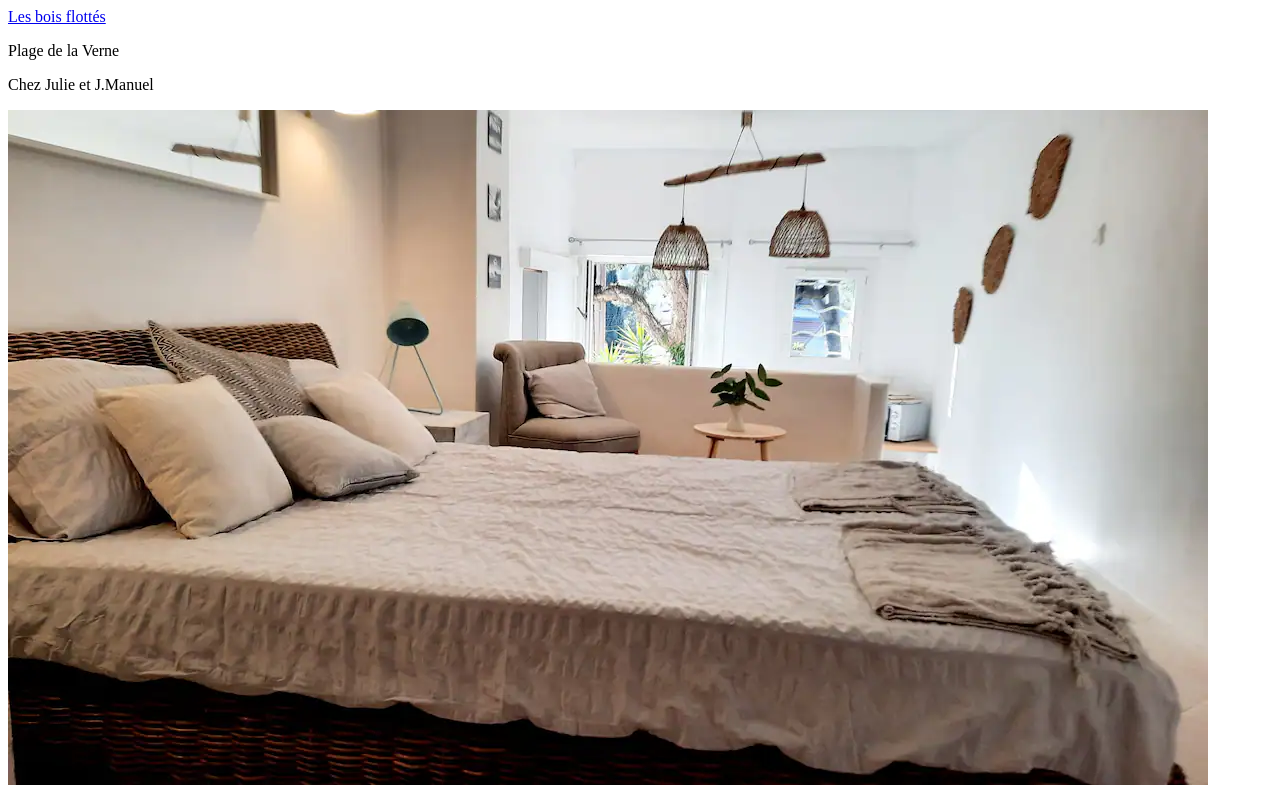
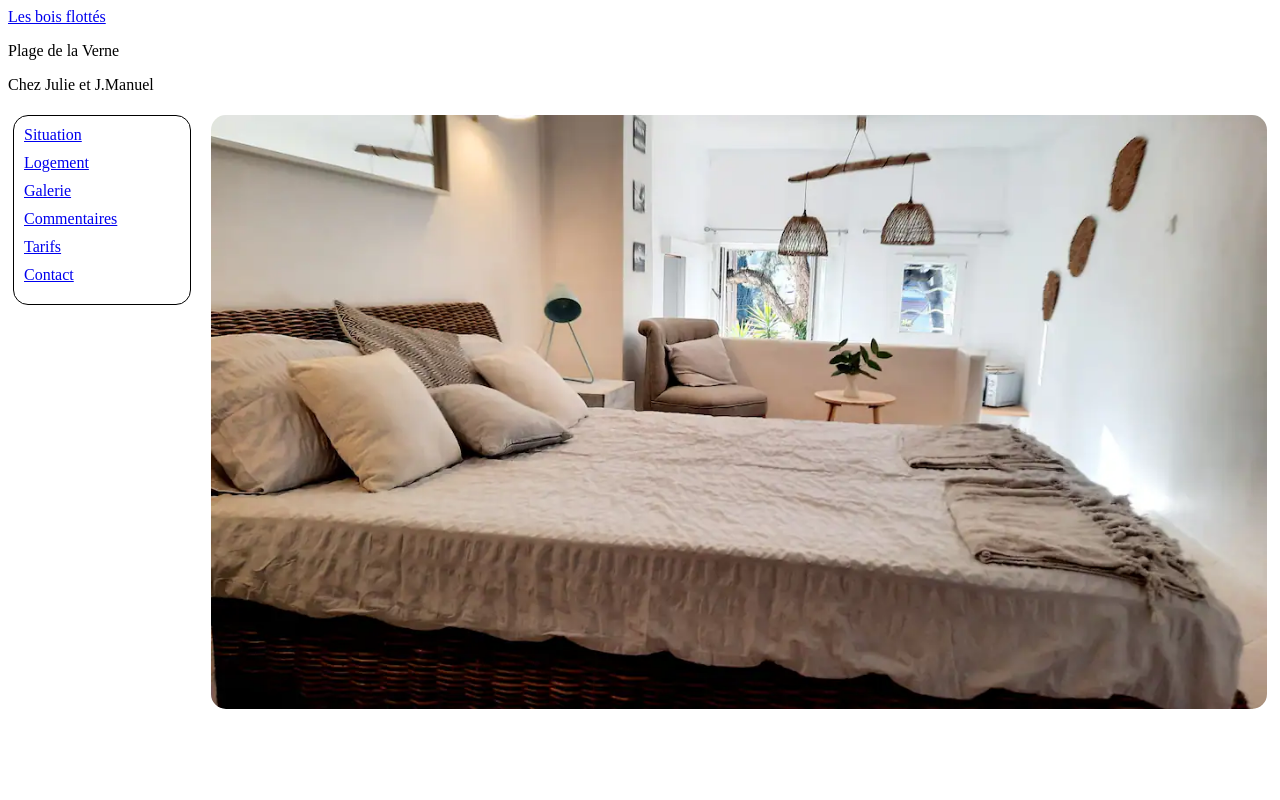
Before and after one commit to AlibertJimmy/Lesboisflottes, a React (Create React App) app: page / in a window 1280 px wide. Built offline with nearby package versions, Linux system fonts and the light colour scheme.

Commit message:
Home Sidebar Added

```diff
--- /dev/null
+++ b/src/components/Sidebar/sidebar.jsx
@@ -0,0 +1,37 @@
+import { Link } from 'react-router-dom'
+import styled from 'styled-components'
+
+const SidebarWrapper = styled.div`
+  height: 100%;
+  width: 200px;
+  border-radius: 15px;
+  border: 1px solid black;
+
+`
+
+const SidebarLinks = styled.div`
+  display: flex;
+  flex-direction: column;
+  padding: 10px;
+`
+
+const SideBarLink = styled(Link)`
+    margin-bottom: 10px;
+`
+
+function Sidebar() {
+    return (
+        <SidebarWrapper>
+            <SidebarLinks>
+                <SideBarLink to="/">Situation</SideBarLink>
+                <SideBarLink to="/">Logement</SideBarLink>
+                <SideBarLink to="/">Galerie</SideBarLink>
+                <SideBarLink to="/">Commentaires</SideBarLink>
+                <SideBarLink to="/">Tarifs</SideBarLink>
+                <SideBarLink to="/">Contact</SideBarLink>
+            </SidebarLinks>
+        </SidebarWrapper>
+    )
+  }
+
+  export default Sidebar
--- a/src/index.jsx
+++ b/src/index.jsx
@@ -3,6 +3,7 @@ import ReactDOM from 'react-dom';
 import { BrowserRouter as Router,  Route, Routes } from 'react-router-dom'
 
 import Home from './pages/Home'
+
 import Header from './components/Header'
 
 const root = ReactDOM.createRoot(document.getElementById('root'));
--- a/src/pages/Home/index.jsx
+++ b/src/pages/Home/index.jsx
@@ -2,13 +2,35 @@ import styled from 'styled-components'
 import colors from '../../utils/style/colors'
 import HomeIllustration from '../../assets/pic1.png'
 
+import Sidebar from '../../components/Sidebar/sidebar'
+
+
+
+const HomeWrapper = styled.div`
+  display: flex;
+  flex-direction: row;
+  padding: 5px;
+`
+
+const ContentWrapper = styled.div`
+  margin-left: 20px;
+`
+
+const PictureContainer = styled.img`
+  border-radius: 15px;
+  max-width: 100%;
+
+`
 
 function Home() {
     return (
 
-          <div>
-            <img src={HomeIllustration} alt="Home Pic"/>
-          </div>
+          <HomeWrapper>
+              <Sidebar />
+              <ContentWrapper>
+                <PictureContainer src={HomeIllustration} alt="Home Pic"/>
+              </ContentWrapper>
+          </HomeWrapper>
 
     )
   }
```
